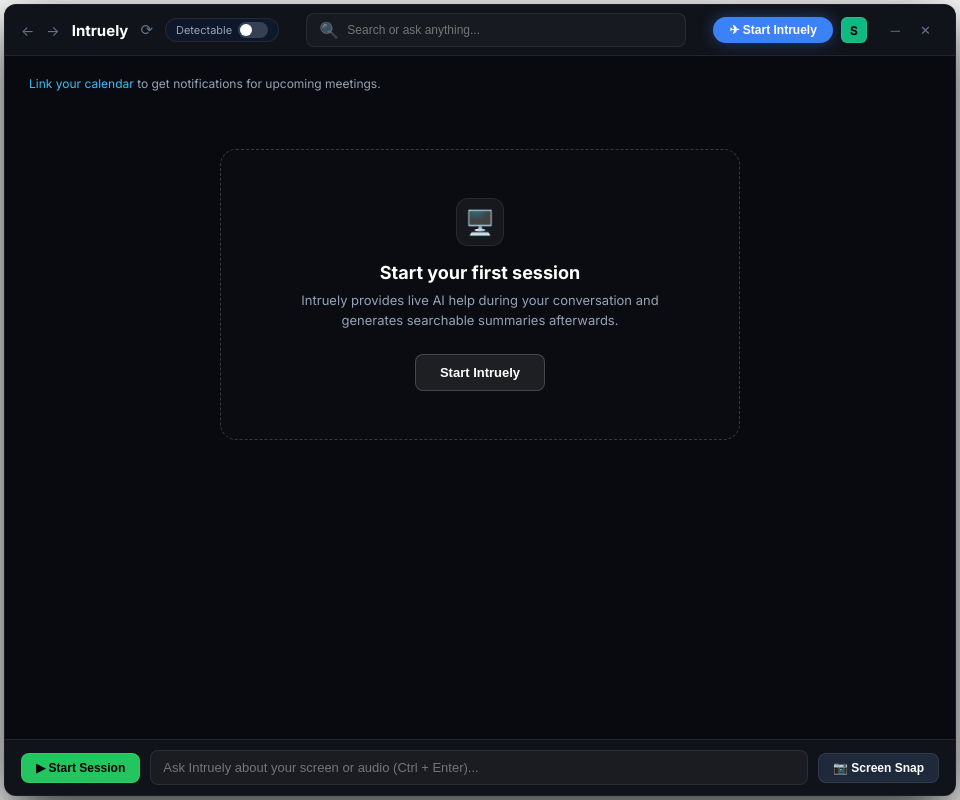
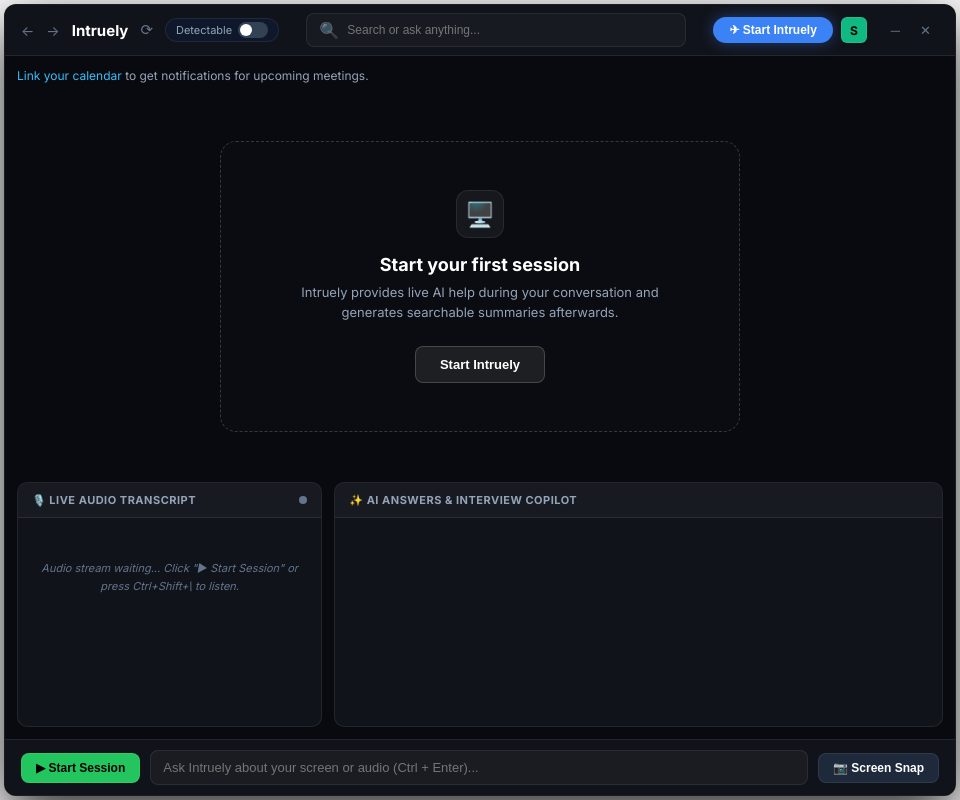
Before and after one commit to shriiyyaa/intruely, an Electron app: page src/index.html in a window 960 px wide. Drawn offline with Linux system fonts and the light colour scheme; no server answers.

Commit message:
fix: disable default stealth protection causing missing window on startup, implement 2-column split view layout (left transcript rectangle, right Q&A square pane)

```diff
--- a/main.js
+++ b/main.js
@@ -26,8 +26,8 @@ function createWindow() {
 
   mainWindow.loadFile(path.join(__dirname, 'src', 'index.html'));
 
-  // Default to Stealth Mode on launch
-  setStealthAffinity(true);
+  // Default to non-stealth on launch so window never gets hidden unexpectedly
+  setStealthAffinity(false);
 
   mainWindow.on('closed', () => {
     mainWindow = null;
--- a/src/index.html
+++ b/src/index.html
@@ -52,11 +52,11 @@
     <!-- Main Content Body -->
     <div class="app-body">
 
-      <!-- Home Pane (1:1 Match with Cluely Image 2) -->
-      <div class="home-pane" id="homePane">
+      <!-- Home Pane Split Layout (Left: Live Transcript Stream, Right: AI Q&A Feed) -->
+      <div class="home-pane" id="homePane" style="padding: 12px;">
         <a href="#" class="meeting-header-link" id="linkCalendarBtn"><span style="color:#38bdf8;">Link your calendar</span> to get notifications for upcoming meetings.</a>
 
-        <!-- Onboarding Empty State Card (Matches Image 2) -->
+        <!-- Onboarding Empty State Card -->
         <div class="empty-state-card" id="emptyStateCard">
           <div class="monitor-icon">🖥️</div>
           <h2>Start your first session</h2>
@@ -64,9 +64,28 @@
           <button class="center-start-btn" id="centerStartBtn">Start Intruely</button>
         </div>
 
-        <!-- Live Audio Speech Transcript & AI Cards Feed -->
-        <div id="aiResponseFeed" style="display: flex; flex-direction: column; gap: 12px; margin-top: 10px;">
-          <!-- Live transcript stream & cards go here -->
+        <!-- 2-COLUMN SPLIT CONTAINER -->
+        <div class="split-view-container" id="splitViewContainer">
+          <!-- LEFT COLUMN: VERTICAL RECTANGLE FOR LIVE TRANSCRIPT STREAM -->
+          <div class="transcript-vertical-column">
+            <div class="column-header">
+              <span>🎙️ LIVE AUDIO TRANSCRIPT</span>
+              <span class="live-status-dot" id="splitLiveStatus"></span>
+            </div>
+            <div class="transcript-stream-box" id="splitTranscriptBox">
+              <div class="transcript-placeholder" id="transcriptPlaceholder">Audio stream waiting... Click "▶ Start Session" or press Ctrl+Shift+\ to listen.</div>
+            </div>
+          </div>
+
+          <!-- RIGHT COLUMN: SQUARE FEED FOR QUESTIONS & OPTIMAL AI ANSWERS -->
+          <div class="qa-feed-column">
+            <div class="column-header">
+              <span>✨ AI ANSWERS & INTERVIEW COPILOT</span>
+            </div>
+            <div id="aiResponseFeed" class="qa-response-feed">
+              <!-- AI Cards, STAR answers, C++/Python code snippets inserted here -->
+            </div>
+          </div>
         </div>
       </div>
 
--- a/src/renderer.js
+++ b/src/renderer.js
@@ -185,6 +185,25 @@ let systemRecognition = null;
 
 function appendTranscriptEntry(text, source) {
   if (liveSpeechText) liveSpeechText.innerText = `${source}: "${text}"`;
+
+  const splitBox = document.getElementById('splitTranscriptBox');
+  const placeholder = document.getElementById('transcriptPlaceholder');
+  if (placeholder) placeholder.style.display = 'none';
+
+  if (splitBox) {
+    const entry = document.createElement('div');
+    entry.style.margin = '6px 0';
+    entry.style.padding = '6px 8px';
+    entry.style.background = 'rgba(255, 255, 255, 0.03)';
+    entry.style.borderLeft = source === 'MIC' ? '3px solid #38bdf8' : '3px solid #10b981';
+    entry.style.borderRadius = '4px';
+    entry.style.fontSize = '12px';
+    const color = source === 'MIC' ? '#38bdf8' : '#10b981';
+    entry.innerHTML = `<span style="color:${color}; font-weight:700;">[${source}]</span> ${text}`;
+    splitBox.appendChild(entry);
+    splitBox.scrollTop = splitBox.scrollHeight;
+  }
+
   if (transcriptLogContent) {
     const entry = document.createElement('div');
     entry.style.margin = '4px 0';
--- a/src/styles.css
+++ b/src/styles.css
@@ -719,6 +719,87 @@ body {
   animation: pulse 1.5s infinite;
 }
 
+/* 2-COLUMN SPLIT LAYOUT (Left: Vertical Transcript Rectangle, Right: AI Feed Pane) */
+.split-view-container {
+  display: flex;
+  gap: 12px;
+  height: calc(100% - 40px);
+  margin-top: 10px;
+  width: 100%;
+}
+
+.transcript-vertical-column {
+  flex: 1;
+  max-width: 320px;
+  background: var(--panel-dark);
+  border: 1px solid var(--border-color);
+  border-radius: 10px;
+  display: flex;
+  flex-direction: column;
+  overflow: hidden;
+}
+
+.qa-feed-column {
+  flex: 2;
+  background: var(--panel-dark);
+  border: 1px solid var(--border-color);
+  border-radius: 10px;
+  display: flex;
+  flex-direction: column;
+  overflow: hidden;
+}
+
+.column-header {
+  padding: 10px 14px;
+  background: rgba(255, 255, 255, 0.03);
+  border-bottom: 1px solid var(--border-color);
+  font-size: 11px;
+  font-weight: 700;
+  color: var(--text-secondary);
+  display: flex;
+  align-items: center;
+  justify-content: space-between;
+  letter-spacing: 0.5px;
+}
+
+.live-status-dot {
+  width: 8px;
+  height: 8px;
+  border-radius: 50%;
+  background: #64748b;
+}
+
+.live-status-dot.active {
+  background: #10b981;
+  box-shadow: 0 0 8px #10b981;
+}
+
+.transcript-stream-box {
+  flex: 1;
+  padding: 12px;
+  overflow-y: auto;
+  font-size: 12px;
+  line-height: 1.6;
+  color: var(--slate-200);
+}
+
+.transcript-placeholder {
+  font-size: 11px;
+  color: var(--text-muted);
+  font-style: italic;
+  text-align: center;
+  margin-top: 30px;
+}
+
+.qa-response-feed {
+  flex: 1;
+  padding: 12px;
+  overflow-y: auto;
+  display: flex;
+  flex-direction: column;
+  gap: 12px;
+}
+
 @keyframes pulse {
   0%, 100% { opacity: 0.4; transform: scale(0.9); }
   50% { opacity: 1; transform: scale(1.1); }
```
Also changed, not shown: 1 other file.
